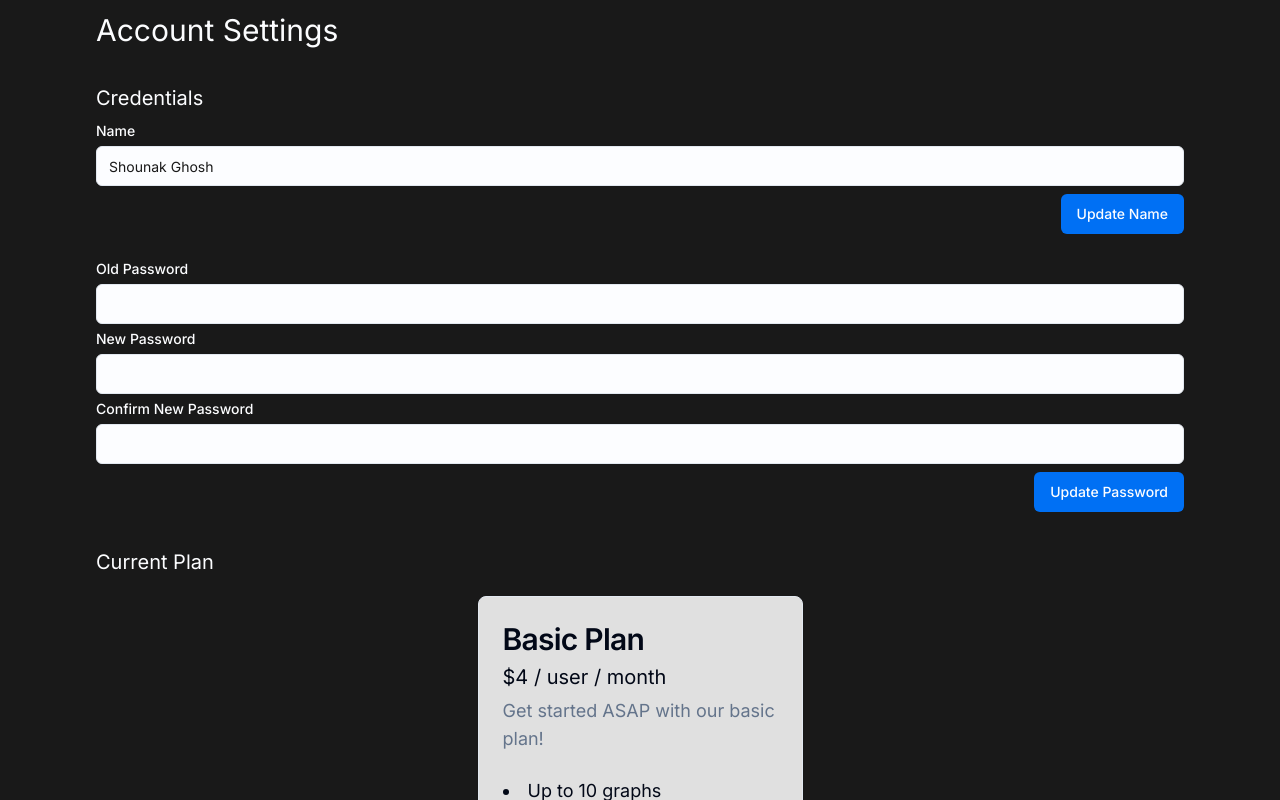
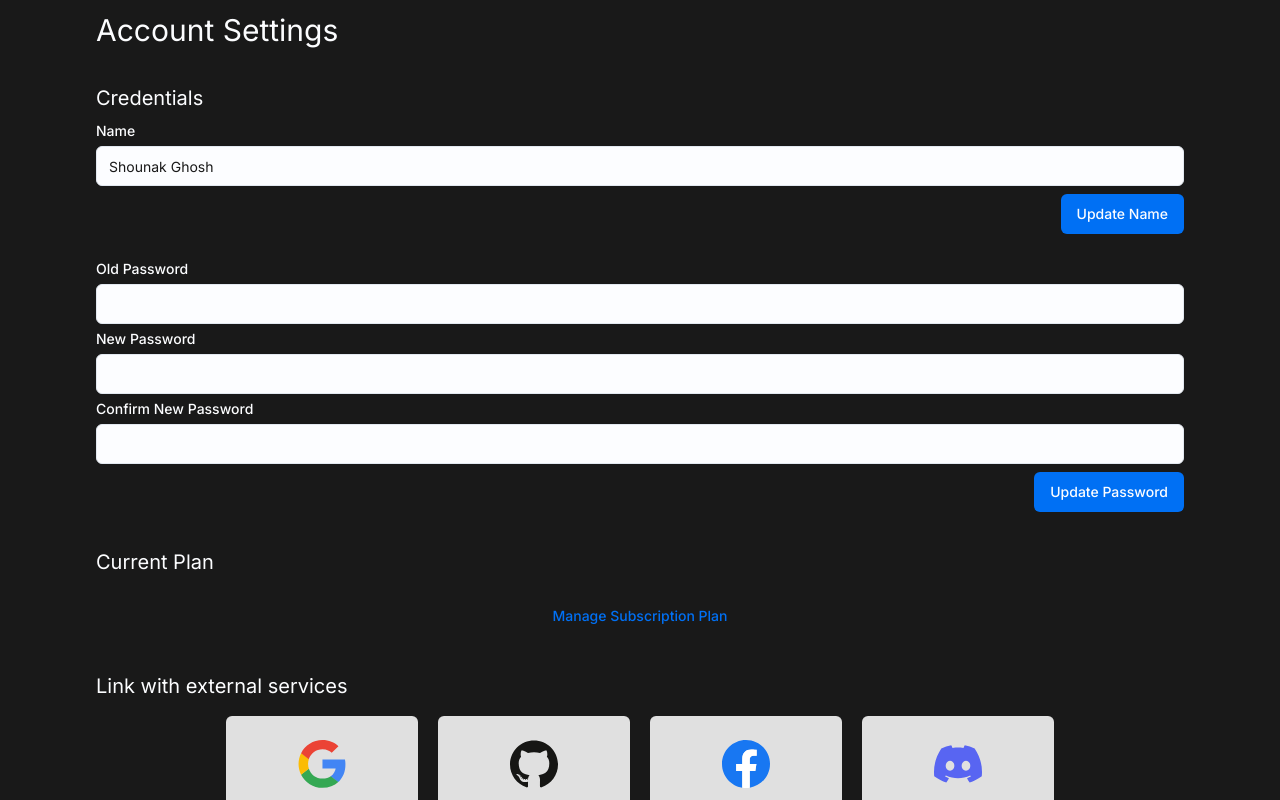
Before and after one commit to shahank42/genoshi-test, a Next.js app: page /account-settings in a window 1280 px wide. Shown: the top 800 px of the page. Built offline with nearby package versions, Linux system fonts and the light colour scheme.

Commit message:
fix(ui): Update account settings page to reflect plan subscription status

```diff
--- a/src/app/account-settings/page.tsx
+++ b/src/app/account-settings/page.tsx
@@ -1,3 +1,5 @@
+"use client";
+
 import MaxWidthWrapper from "@/components/MaxWidthWrapper";
 import PricingCard from "@/components/PricingCard";
 import { Button, buttonVariants } from "@/components/ui/button";
@@ -41,11 +43,19 @@ const AccountSettings = () => {
         <div className="flex w-full">
           <span className="text-xl">Current Plan</span>
         </div>
-        <PricingCard data={PRICING_TIERS[0]} />
-        <Link
-          className={buttonVariants({ variant: "link" })}
-          href="/pricing"
-        >
+        {typeof window !== "undefined" &&
+        localStorage.getItem("subscriptionTier") ? (
+          <PricingCard
+            data={
+              PRICING_TIERS.filter(
+                (tier) => tier.name === localStorage.getItem("subscriptionTier")
+              )[0]
+            }
+          />
+        ) : (
+          <></>
+        )}
+        <Link className={buttonVariants({ variant: "link" })} href="/pricing">
           Manage Subscription Plan
         </Link>
       </div>
@@ -55,7 +65,11 @@ const AccountSettings = () => {
         <div className="grid grid-cols-1 md:flex md:gap-5 md:justify-center gap-y-3 justify-items-center">
           {SERVICES_ICONS.map((service) => {
             return (
-              <Button key={service.name} variant="secondary" className="w-48 h-24 bg-card hover:bg-card/70">
+              <Button
+                key={service.name}
+                variant="secondary"
+                className="w-48 h-24 bg-card hover:bg-card/70"
+              >
                 {service.Icon}
               </Button>
             );
```
